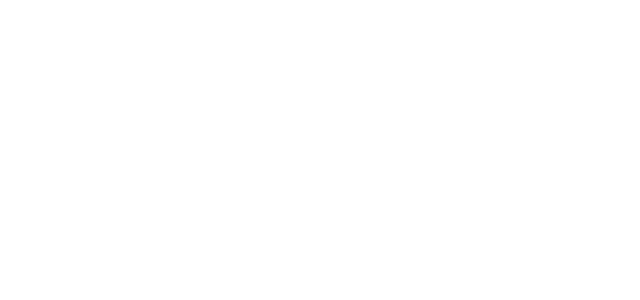
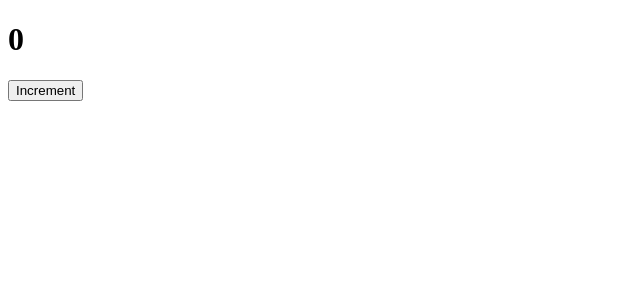
Before and after one commit to habibur-rahman-swe/react-demo-1, a React (Vite) app: page / in a window 1280 px wide. Shown: the top 300 px of the page, without its empty margins (0-640 px from the left). Built offline with nearby package versions, Linux system fonts and the light colour scheme.

Commit message:
basic useage of `useState`

```diff
--- a/src/App.jsx
+++ b/src/App.jsx
@@ -1,7 +1,9 @@
+import Counter from "./components/Counter";
+
 const App = () => {
   return (
     <div>
-
+      <Counter/>
     </div>
   );
 }
--- /dev/null
+++ b/src/components/Counter.jsx
@@ -0,0 +1,16 @@
+import React, {useState} from 'react';
+
+const Counter = () => {
+
+    const [count, setCount] = useState(0);
+    const increment = () => setCount(count + 1);
+
+    return (
+        <div>
+            <h1>{count}</h1>
+            <button onClick={increment}>Increment</button>
+        </div>
+    )
+}
+
+export default Counter;
```
